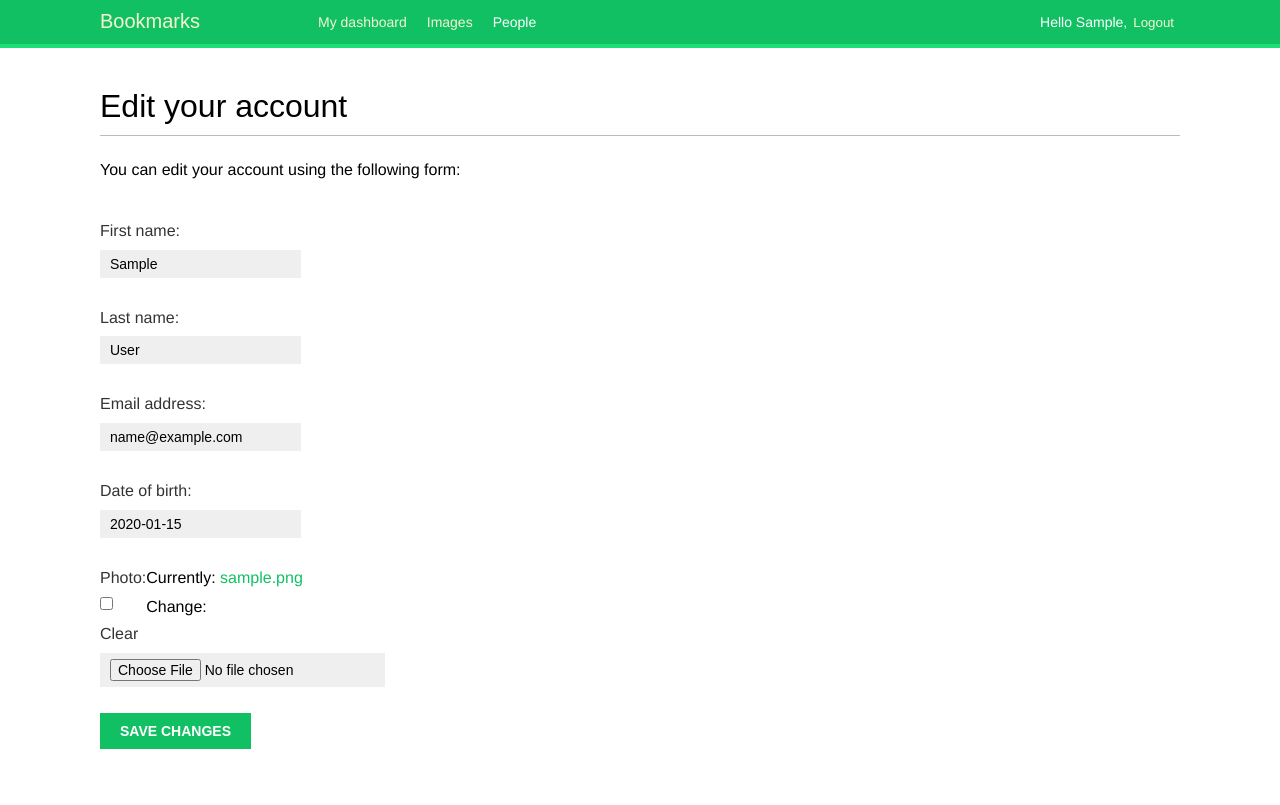
After one commit to IamGOOD20/Social-website-, a Django app: page /account/edit/ in a window 1280 px wide. The commit adds this page. Run offline with Django 5.2, Linux system fonts and the light colour scheme; a user stored in the database is signed in; tables that the repository leaves empty hold one stand-in row (values such as "Sample post"); some web fonts are replaced.

Commit message:
registration finished, edit info adde, changing personal dates finished

```diff
--- a/bookmarks/account/forms.py
+++ b/bookmarks/account/forms.py
@@ -28,7 +28,7 @@
 class UserEditForm(forms.ModelForm):
     class Meta:
         model = get_user_model()
-        fields = ('first_name','lastname', 'email')
+        fields = ['first_name','last_name', 'email']
 
 class ProfileEditForm(forms.ModelForm):
     class Meta:
--- a/bookmarks/account/templates/account/dashboard.html
+++ b/bookmarks/account/templates/account/dashboard.html
@@ -2,5 +2,8 @@
 {% block title %}Dashboard{% endblock %}
 {% block content %}
     <h1>Dashboard</h1>
-    <p>Welcome to your dashboard.</p>
+    <p>
+        Welcome to your dashboard. You can <a href="{% url "edit" %}">edit your profile</a> or
+        <a href="{% url "password_change" %}">change your password</a>.
+    </p>
 {% endblock %}
--- /dev/null
+++ b/bookmarks/account/templates/account/edit.html
@@ -0,0 +1,13 @@
+{% extends 'base.html' %}
+
+{% block title %}Edit your account{% endblock %}
+{% block content %}
+  <h1>Edit your account</h1>
+  <p>You can edit your account using the following form:</p>
+  <form method="post" enctype="multipart/form-data">
+    {{ user_form.as_p }}
+    {{ profile_form.as_p }}
+    {% csrf_token %}
+    <p><input type="submit" value="Save changes"></p>
+  </form>
+{% endblock %}
--- a/bookmarks/account/urls.py
+++ b/bookmarks/account/urls.py
@@ -18,4 +18,5 @@
     path('', include('django.contrib.auth.urls')),
     path('', views.dashboard, name='dashboard'),
     path('register/', views.register, name='register'),
+    path('edit/', views.edit, name='edit'),
 ]
--- a/bookmarks/account/views.py
+++ b/bookmarks/account/views.py
@@ -1,8 +1,9 @@
 from django.contrib.auth import authenticate, login
 from django.http import HttpResponse
 from django.shortcuts import render
-from .forms import LoginForm, UserRegistrationForm
+from .forms import LoginForm, UserRegistrationForm, UserEditForm, ProfileEditForm
 from django.contrib.auth.decorators import login_required
+from .models import Profile
 
 # def user_login(request):
 #     if request.method == 'POST':
@@ -40,6 +41,7 @@
             new_user.set_password(user_form.cleaned_data['password']
             )
             new_user.save()
+            Profile.objects.create(user=new_user)
             return render(
                 request,
                 'account/register_done.html',
@@ -52,3 +54,22 @@
         'account/register.html',
         {'user_form': user_form}
     )
+
+@login_required
+def edit(request):
+    if request.method == 'POST':
+        user_form = UserEditForm(instance=request.user, data=request.POST)
+        profile_form = ProfileEditForm(instance=request.user.profile, data=request.POST, files=request.FILES)
+
+        if user_form.is_valid() and profile_form.is_valid():
+            user_form.save()
+            profile_form.save()
+    else:
+        user_form = UserEditForm(instance=request.user)
+        profile_form = ProfileEditForm(instance=request.user.profile)
+    return render(
+        request, 'account/edit.html',
+        {
+            'user_form': user_form, 'profile_form': profile_form
+        }
+    )
```
